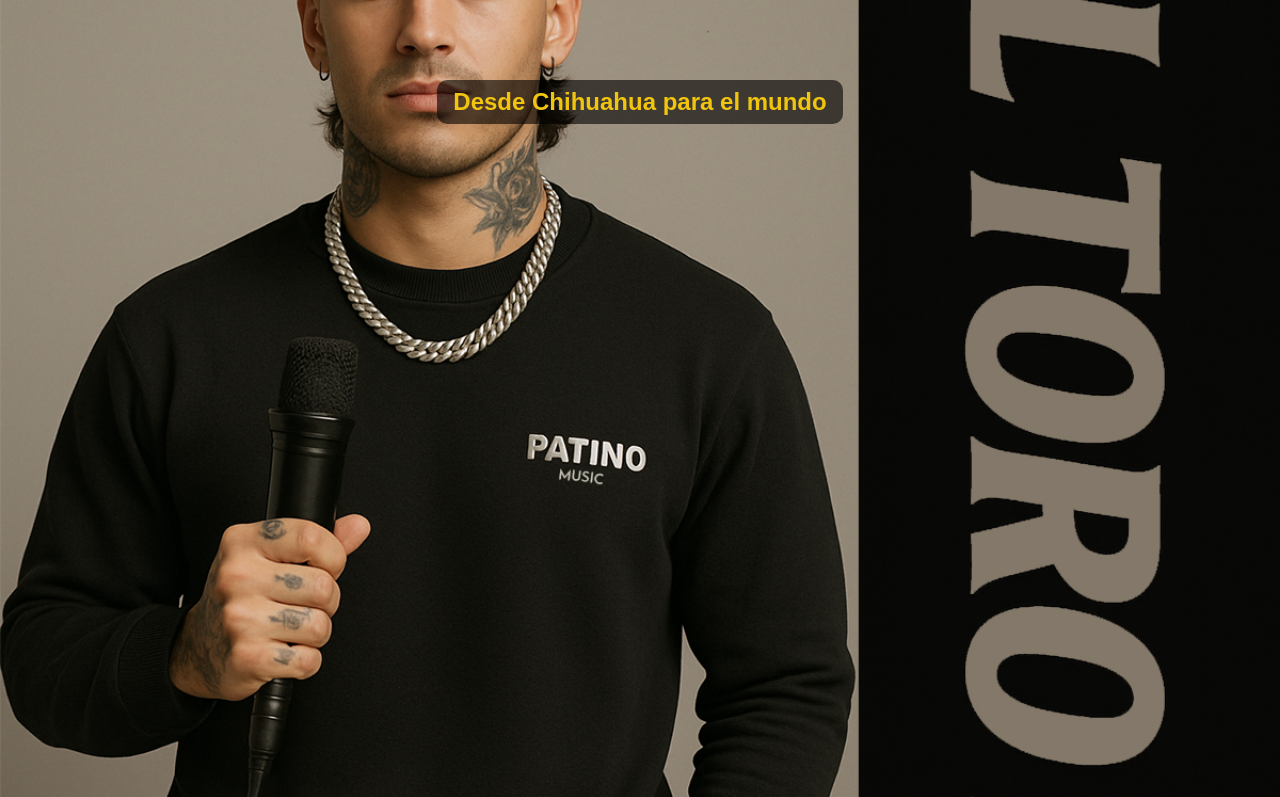
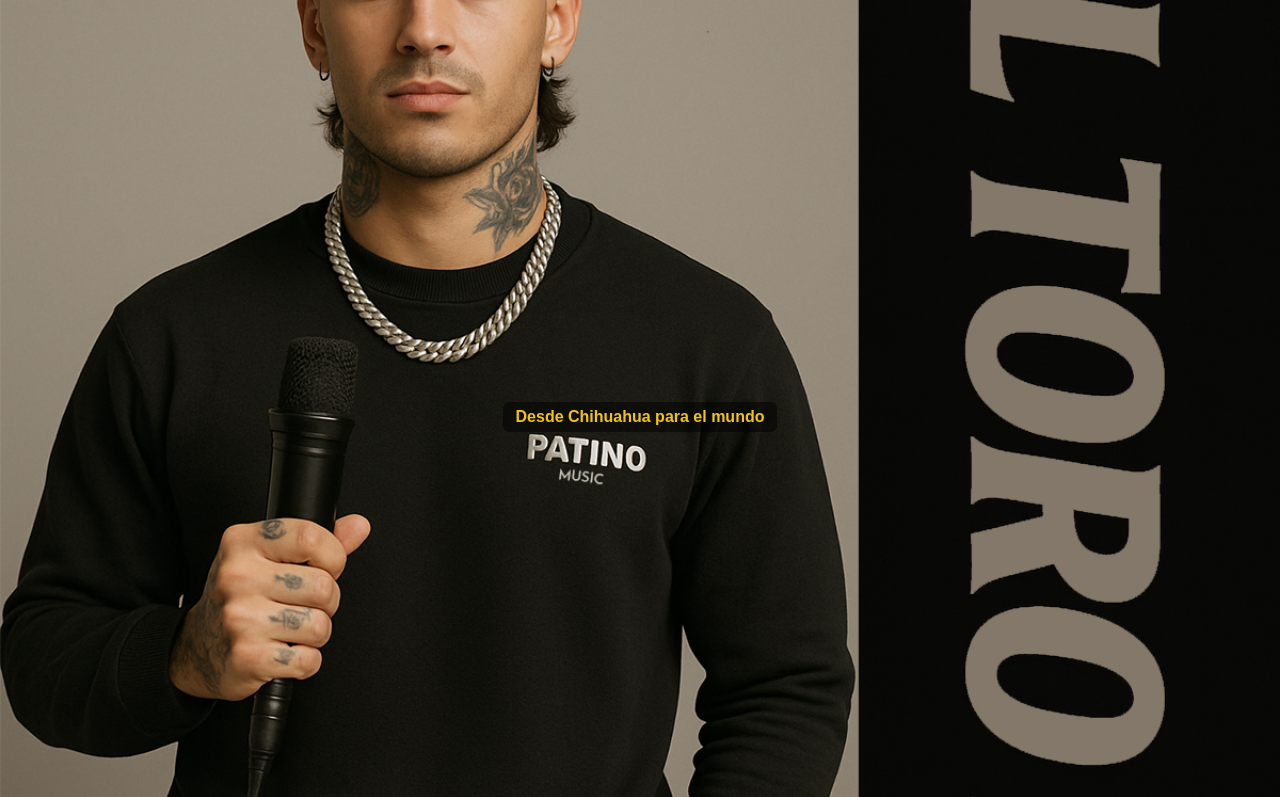
Before and after one commit to mpatino2004/El-Toro-X, a plain HTML site: page index.html in a window 1280 px wide. Shown: the top 797 px of the page. Drawn offline with Linux system fonts and the light colour scheme.

Commit message:
Update index.html

```diff
--- a/index.html
+++ b/index.html
@@ -23,17 +23,17 @@
       height: 100vh;
       background: url('https://raw.githubusercontent.com/mpatino2004/El-Toro-X/main/El%20Toro%20X%20Album%20Cover.jpg') center/cover no-repeat;
       display: flex;
-      align-items: flex-start;
+      align-items: center;
       justify-content: center;
       text-align: center;
-      padding-top: 80px;
     }
     .hero h2 {
-      font-size: 1.5rem;
-      background: rgba(0,0,0,0.6);
-      padding: 0.5rem 1rem;
-      border-radius: 10px;
+      font-size: 1rem;
+      background: rgba(0,0,0,0.5);
+      padding: 0.4rem 0.8rem;
+      border-radius: 6px;
       animation: fadeIn 2s ease-out;
+      margin-top: 50px;
     }
     @keyframes fadeIn {
       from { opacity: 0; transform: translateY(20px); }
```
